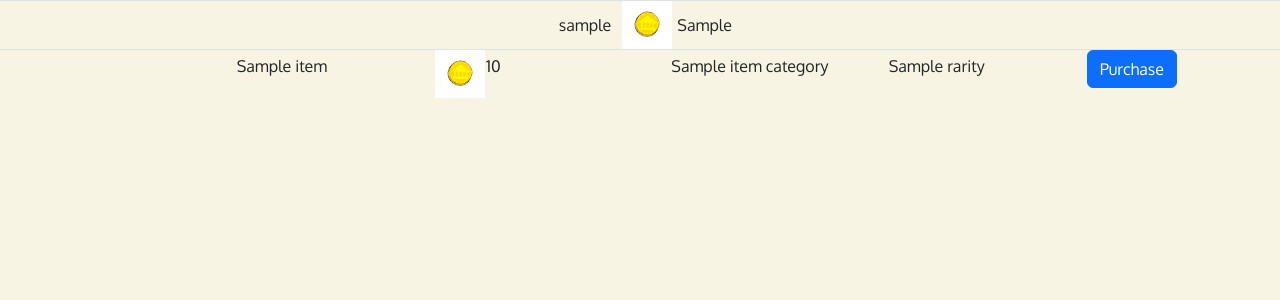
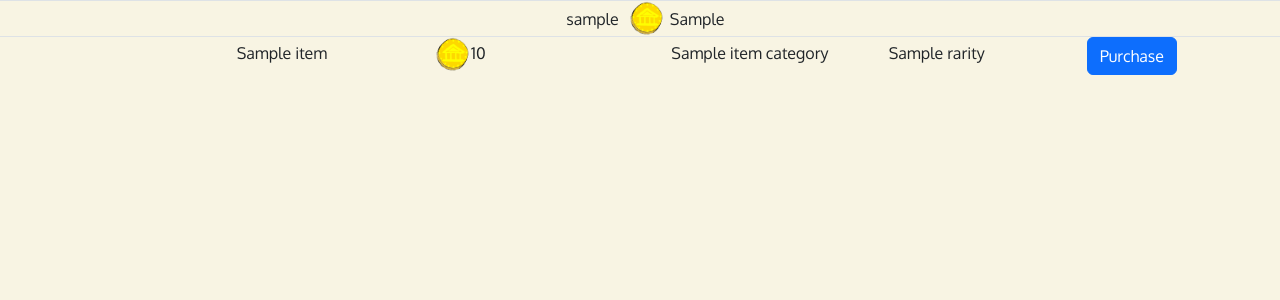
Before and after one commit to notalisk/goalsy, a Node project: template views/store.handlebars in a window 1280 px wide. Shown: the part 118-418 px from the top of the page. Run offline with Node 20 templates, Linux system fonts and the light colour scheme; the template is opened without the code that fills it: most values are stand-ins (such as "Sample title", 1, 10 or a date in 2020); some libraries are stand-ins or nearby versions.

Commit message:
add transparent background to coin image

```diff
--- a/public/css/styles.css
+++ b/public/css/styles.css
@@ -230,8 +230,9 @@ a {
     margin-top: 10px;
 }
 
-#store-coin-img {
-    width: 50px;
+.coin-img {
+    width: 35px;
+    height: 35px;
 }
 
 .backlit {
--- a/views/profile.handlebars
+++ b/views/profile.handlebars
@@ -43,6 +43,10 @@
             <div class="character-stats">Perception: {{perception}}</div>
             <div class="character-stats">Intelligence: {{intelligence}}</div>
             <div class="character-stats">Constitution: {{constitution}}</div>
+            <div>
+                Gold: {{gold}}
+                <img src="/images/Goalsy_coin_transparent.png" class="coin-img">
+            </div>
         </div>
     </div>
     {{/each}}
--- a/views/store.handlebars
+++ b/views/store.handlebars
@@ -23,7 +23,7 @@
 <div class="row border-top border-bottom">
     <div class="col d-flex justify-content-center align-items-center text-align-center">
             <p class="mb-0 me-3">{{username}}</p>
-            <img src="/images/Goalsy_coin.png" id="store-coin-img"></img>
+            <img src="/images/Goalsy_coin_transparent.png" class="coin-img"></img>
             <p class="mb-0">{{characterGold}}</p>
     </div>
 </div>
@@ -40,7 +40,7 @@
     </div>
     <!-- Price -->
     <div class="col d-flex">
-        <img src="/images/Goalsy_coin.png" id="store-coin-img">
+        <img src="/images/Goalsy_coin_transparent.png" class="coin-img">
         <p>{{item.price}}</p>
     </div>
     <!-- Category -->
```
Also changed, not shown: public/images/Goalsy_coin.png (deleted), public/images/Goalsy_coin_transparent.png (added), public/images/coin-icon.png (deleted), public/images/coin-icon1.png (deleted).
